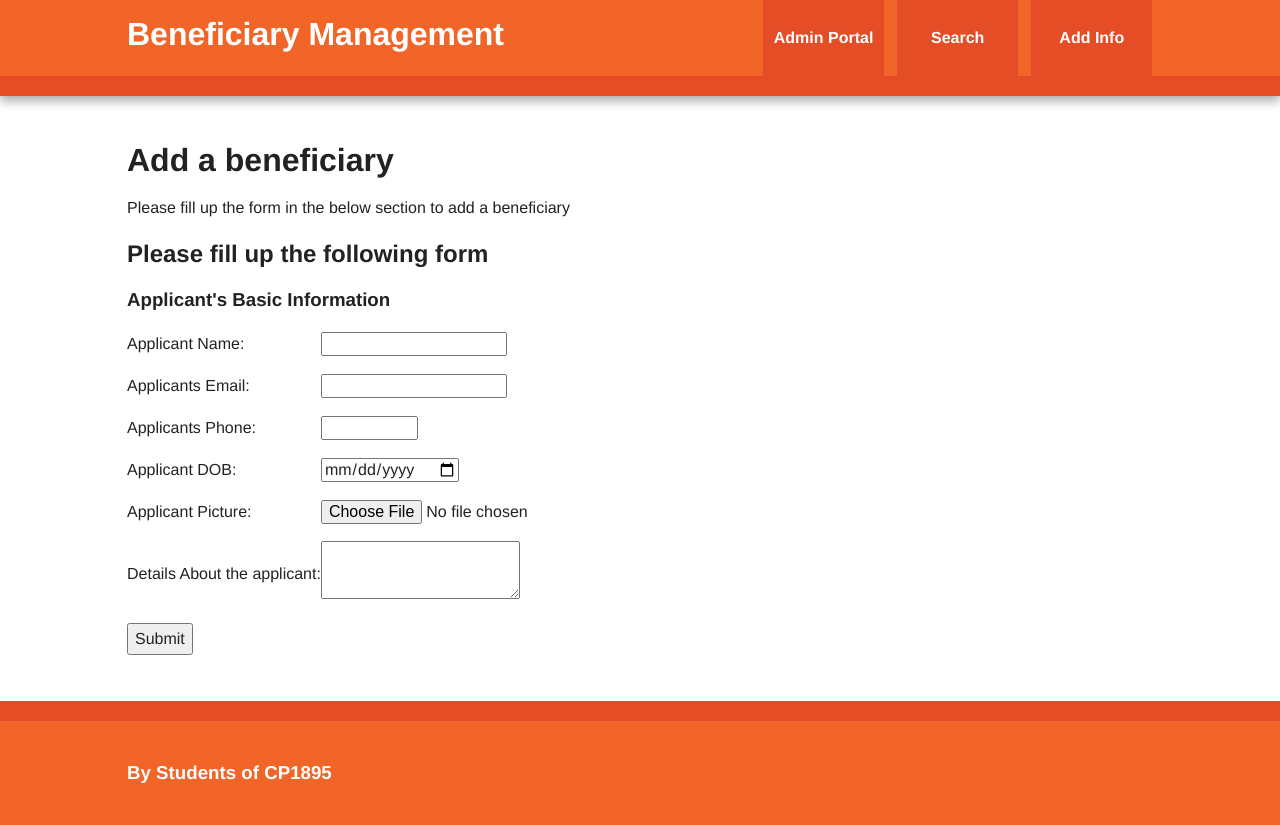
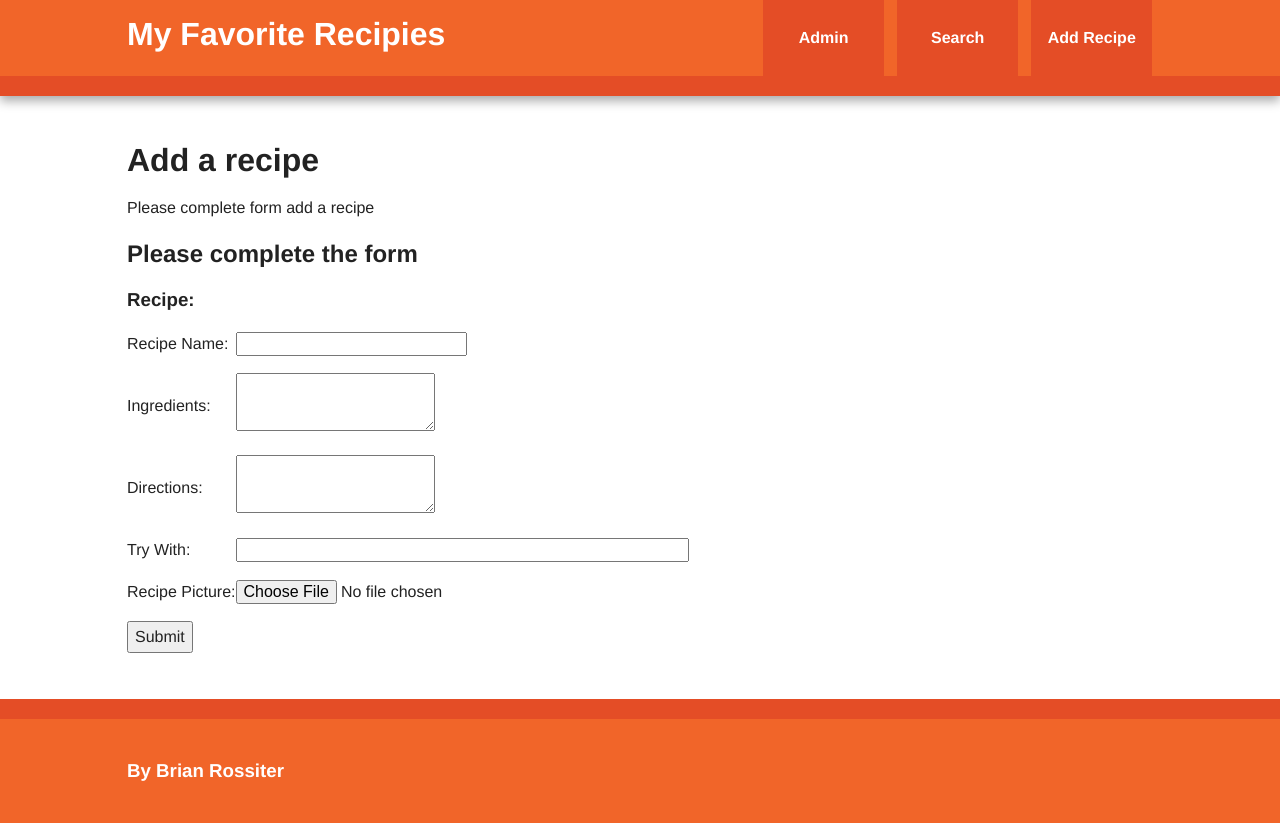
Before and after one commit to brossiter17/RecipeSite_Python2, a Flask app: page /add_beneficiary_auto in a window 1280 px wide. Run offline with Flask 2, Linux system fonts and the light colour scheme; some libraries are stand-ins or nearby versions.

Commit message:
Changes to the site to add a recipe

```diff
--- a/application.py
+++ b/application.py
@@ -39,15 +39,18 @@ def add_beneficiary_auto():
     """
     form = BeneficiaryForm()
     if form.validate_on_submit():
-        applicant_name = form.applicant_name.data
-        applicant_email = form.applicant_email.data
-        applicant_tel = form.applicant_tel.data
-        applicant_dob = form.applicant_dob.data
-        applicant_desc = form.applicant_desc.data
-        pic_filename = applicant_name.lower().replace(" ", "_") + '.' + secure_filename(form.applicant_picture.data.filename).split('.')[-1]
-        form.applicant_picture.data.save(os.path.join(app.config['SUBMITTED_IMG'] + pic_filename))
-        df = pd.DataFrame([{'name': applicant_name, 'email': applicant_email, 'tel': applicant_tel, 'dob':applicant_dob, 'desc':applicant_desc, 'pic': pic_filename}])
-        df.to_csv(os.path.join(app.config['SUBMITTED_DATA'] + applicant_name.lower().replace(" ", "_") + '.csv'))
+
+        recipe_name = form.recipe_name.data
+        recipe_ingredients = form.recipe_ingredients.data
+        recipe_directions = form.recipe_directions
+        recipe_try = form.recipe_try
+
+
+        pic_filename = recipe_name.lower().replace(" ", "_") + '.' + secure_filename(form.recipe_picture.data.filename).split('.')[-1]
+        form.recipe_picture.data.save(os.path.join(app.config['SUBMITTED_IMG'] + pic_filename))
+        df = pd.DataFrame([{'name': recipe_name, 'ingredients': recipe_ingredients, 'directons': recipe_directions, 'try':recipe_try, 'pic': pic_filename}])
+        df.to_csv(os.path.join(app.config['SUBMITTED_DATA'] + recipe_name.lower().replace(" ", "_") + '.csv'))
+
         return redirect(url_for('hello_world'))
     else:
         return render_template('add_beneficiary_auto.html', form=form)
--- a/forms.py
+++ b/forms.py
@@ -1,13 +1,11 @@
 from flask_wtf import FlaskForm
 from flask_wtf.file import FileRequired, FileField
 from wtforms.fields import StringField, TextAreaField, DateField, EmailField, TelField
-# from wtforms.fields.html5 import DateField, EmailField, TelField
 from wtforms.validators import DataRequired, Length
 
 class BeneficiaryForm(FlaskForm):
-    applicant_name = StringField('Applicant Name:', validators=[DataRequired()])
-    applicant_email = EmailField('Applicants Email:', validators=[DataRequired()])
-    applicant_tel = TelField('Applicants Phone:', validators=[DataRequired(), Length(10)])
-    applicant_desc = TextAreaField('Details About the applicant:', validators=[DataRequired()])
-    applicant_dob = DateField('Applicant DOB:', validators=[DataRequired()])
-    applicant_picture = FileField('Applicant Picture:', validators=[FileRequired()])
+    recipe_name = StringField('Recipe Name:', validators=[DataRequired()])
+    recipe_ingredients = TextAreaField('Ingredients:', validators=[DataRequired()])
+    recipe_directions = TextAreaField('Directions:', validators=[DataRequired()])
+    recipe_try = StringField('Try With:', validators=[DataRequired()])
+    recipe_picture = FileField('Recipe Picture:', validators=[FileRequired()])
--- a/templates/add_beneficiary_auto.html
+++ b/templates/add_beneficiary_auto.html
@@ -2,19 +2,19 @@
 {% from "form-macros.html" import render_field %}
 
 {% block page_title %}
-Beneficiary Management
+My Favorite Recipies
 {% endblock %}
 
 {% block H1_Description %}
-Add a beneficiary
+Add a recipe
 {% endblock %}
 
 {% block H1_Content %}
-Please fill up the form in the below section to add a beneficiary
+Please complete form add a recipe
 {% endblock %}
 
 {% block H2_Description %}
-Please fill up the following form
+Please complete the form
 {% endblock %}
 
 {% block H2_Content %}
@@ -23,14 +23,13 @@ Please fill up the following form
         {{ form.csrf_token }}
 <div class="row">
     <div class="col-md-6">
-        <h3>Applicant's Basic Information</h3>
+        <h3>Recipe: </h3>
         <table>
-            {{ render_field(form.applicant_name, size=20) }}
-            {{ render_field(form.applicant_email, size=20) }}
-            {{ render_field(form.applicant_tel, size=10) }}
-            {{ render_field(form.applicant_dob, class='datepicker') }}
-            {{ render_field(form.applicant_picture) }}
-            {{ render_field(form.applicant_desc, size=200) }}
+            {{ render_field(form.recipe_name, size=25) }}
+            {{ render_field(form.recipe_ingredients, size=200) }}
+            {{ render_field(form.recipe_directions, size=200) }}
+            {{ render_field(form.recipe_try, size=50) }}
+            {{ render_field(form.recipe_picture) }}
         </table>
     </div>
     <table>
--- a/templates/base.html
+++ b/templates/base.html
@@ -26,9 +26,9 @@
                 <h1 class="title">{% block page_title %}{% endblock %}</h1>
                 <nav>
                     <ul>
-                        <li><a href={{ url_for('hello_admin') }}>Admin Portal</a></li>
-                        <li><a href="#">Search</a></li>
-                        <li><a href={{ url_for('add_beneficiary_auto') }}>Add Info</a></li>
+                        <li><a href={{ url_for('hello_admin') }}>Admin</a></li>
+                        <li><a href="#">Search </a></li>
+                        <li><a href={{ url_for('add_beneficiary_auto') }}>Add Recipe</a></li>
                     </ul>
                 </nav>
             </header>
@@ -53,7 +53,7 @@
 
         <div class="footer-container">
             <footer class="wrapper">
-                <h3>By Students of CP1895</h3>
+                <h3>By Brian Rossiter</h3>
             </footer>
         </div>
 
```
Also changed, not shown: static/data_dir/blt.csv (added, +8 -0 lines), templates/index.html (+4 -5 lines), static/image_dir/blt.jpeg (added).
